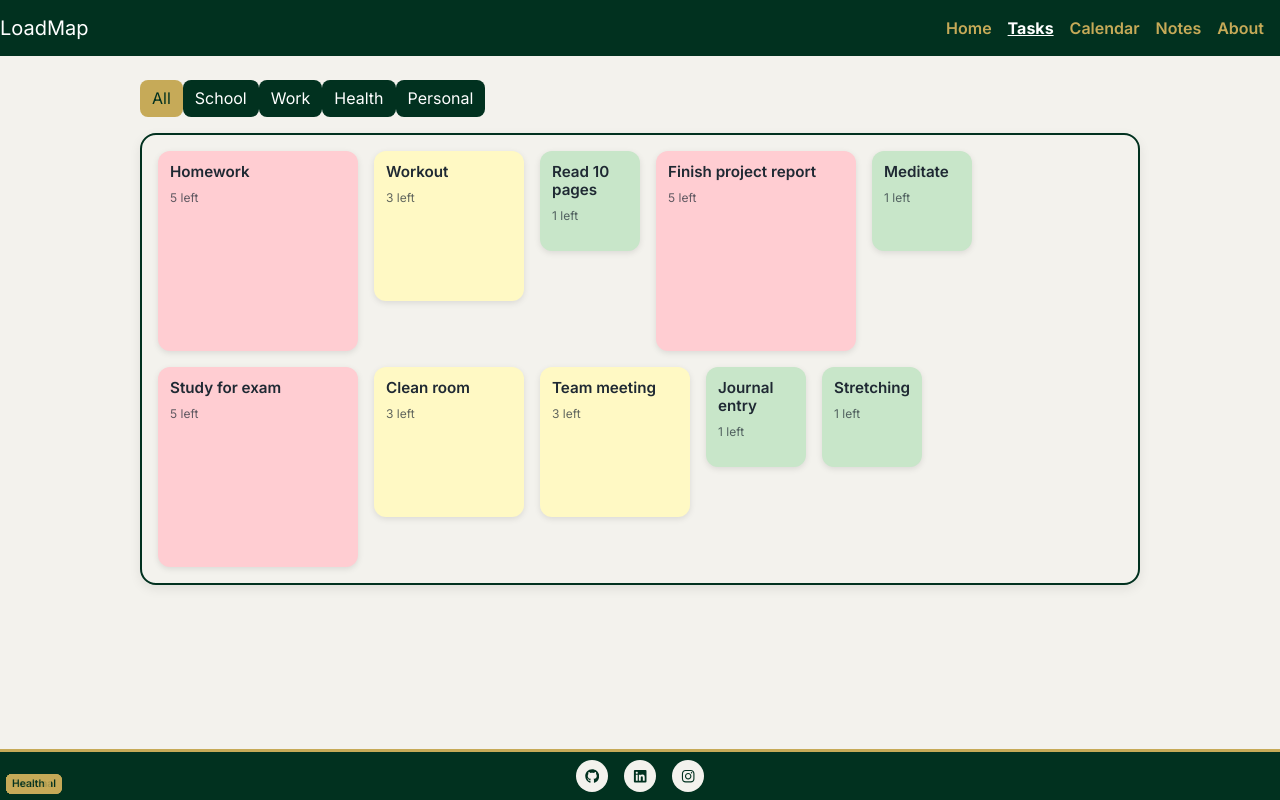
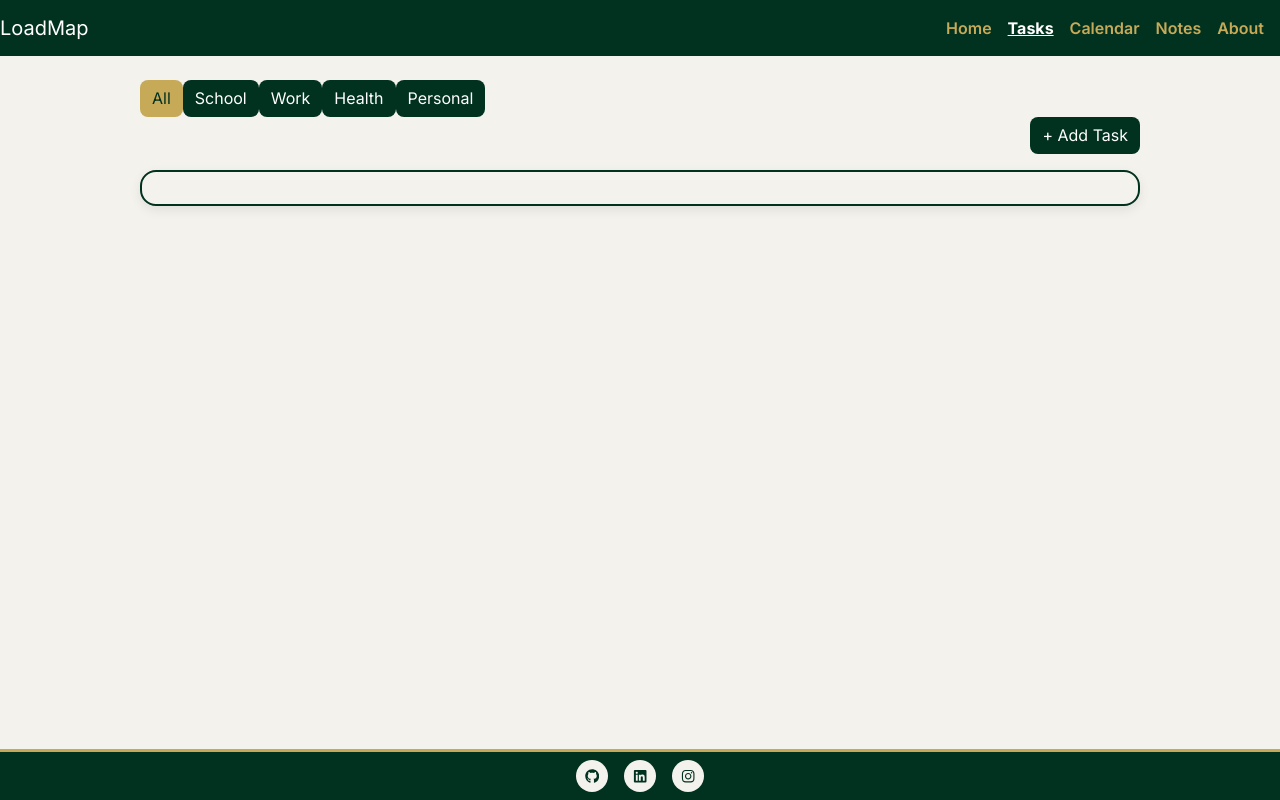
Before and after one commit to SethCSanti/startup, a React (Vite) app: page /tasks in a window 1280 px wide. Built offline with nearby package versions, Linux system fonts and the light colour scheme.

Commit message:
part 1 of integrating tasks into the calendar view

```diff
--- a/src/app.css
+++ b/src/app.css
@@ -157,6 +157,12 @@ button.logout {
 
 button.logout:hover {
   background-color: #b02a37;
+}
+
+.add-task-container {
+  display: flex;
+  justify-content: flex-end;
+  margin-bottom: 1rem; /* optional spacing */
 }
 
 .tasks {
--- a/src/tasks/tasks.jsx
+++ b/src/tasks/tasks.jsx
@@ -1,33 +1,33 @@
-import React, { useState } from "react";
+import React, { useState, useEffect } from "react";
 import "../app.css";
 
+const TASKS_KEY = "loadmap_tasks";
+
 export function Tasks() {
-  // CLICK LIMITS (original weight defines total effort)
+  // CLICK LIMITS (defines total effort)
   const limits = {
     light: 1,
     medium: 3,
     heavy: 5,
   };
 
-  // STATE
-  const [tasks, setTasks] = useState([
-    { id: 1, title: "Homework", category: "School", weight: "heavy", clicks: 0 },
-    { id: 2, title: "Workout", category: "Health", weight: "medium", clicks: 0 },
-    { id: 3, title: "Read 10 pages", category: "Personal", weight: "light", clicks: 0 },
-    { id: 4, title: "Finish project report", category: "Work", weight: "heavy", clicks: 0 },
-    { id: 5, title: "Meditate", category: "Health", weight: "light", clicks: 0 },
-    { id: 6, title: "Study for exam", category: "School", weight: "heavy", clicks: 0 },
-    { id: 7, title: "Clean room", category: "Personal", weight: "medium", clicks: 0 },
-    { id: 8, title: "Team meeting", category: "Work", weight: "medium", clicks: 0 },
-    { id: 9, title: "Journal entry", category: "Personal", weight: "light", clicks: 0 },
-    { id: 10, title: "Stretching", category: "Health", weight: "light", clicks: 0 },
-  ]);
+  // LOAD FROM LOCAL STORAGE
+  const [tasks, setTasks] = useState(() => {
+    const stored = localStorage.getItem(TASKS_KEY);
+    return stored ? JSON.parse(stored) : [];
+  });
 
   const [filter, setFilter] = useState("All");
   const [animatingId, setAnimatingId] = useState(null);
   const [removingIds, setRemovingIds] = useState([]);
+  const [showModal, setShowModal] = useState(false);
 
-  // HANDLE CLICK
+  // SAVE TO LOCAL STORAGE
+  useEffect(() => {
+    localStorage.setItem(TASKS_KEY, JSON.stringify(tasks));
+  }, [tasks]);
+
+  // DETERMINE CURRENT SIZE BASED ON CLICKS
   const getDynamicWeight = (task) => {
     const total = limits[task.weight];
     const remaining = total - task.clicks;
@@ -38,19 +38,20 @@ const [removingIds, setRemovingIds] = useState([]);
     return null;
   };
 
+  // HANDLE TASK CLICK
   const handleTaskClick = (clickedId) => {
     // click pop animation
     setAnimatingId(clickedId);
     setTimeout(() => setAnimatingId(null), 150);
 
-  setTasks((prevTasks) => {
-    return prevTasks.map((task) => {
+    setTasks((prevTasks) =>
+      prevTasks.map((task) => {
         if (task.id !== clickedId) return task;
 
         const newClicks = task.clicks + 1;
         const total = limits[task.weight];
 
-      // trigger fade-out before removal
+        // fade-out before removal
         if (newClicks >= total) {
           setRemovingIds((prev) => [...prev, task.id]);
 
@@ -67,11 +68,11 @@ const [removingIds, setRemovingIds] = useState([]);
         }
 
         return { ...task, clicks: newClicks };
-    });
-  });
+      })
+    );
   };
 
-  // FILTER
+  // FILTER LOGIC
   const filteredTasks =
     filter === "All"
       ? tasks
@@ -90,6 +91,16 @@ const [removingIds, setRemovingIds] = useState([]);
             {cat}
           </button>
         ))}
+      </div>
+
+      {/* ADD TASK BUTTON */}
+      <div className="add-task-container">
+        <button
+          className="button"
+          onClick={() => setShowModal(true)}
+        >
+          + Add Task
+        </button>
       </div>
 
       {/* TASK GRID */}
@@ -112,10 +123,15 @@ const [removingIds, setRemovingIds] = useState([]);
                 <div className="task-content">
                   <h3>{task.title}</h3>
 
-                  {/* Remaining clicks */}
                   <div style={{ fontSize: "0.75rem", opacity: 0.7 }}>
                     {remaining} left
                   </div>
+
+                  {task.dueDate && (
+                    <div style={{ fontSize: "0.7rem", opacity: 0.6 }}>
+                      Due: {task.dueDate}
+                    </div>
+                  )}
                 </div>
 
                 <div className="task-tag">{task.category}</div>
@@ -124,6 +140,72 @@ const [removingIds, setRemovingIds] = useState([]);
           })}
         </div>
       </div>
+
+      {/* ADD TASK MODAL */}
+      {showModal && (
+        <div
+          className="modal-overlay"
+          onClick={() => setShowModal(false)}
+        >
+          <div
+            className="modal-content"
+            onClick={(e) => e.stopPropagation()}
+          >
+            <h4>Add New Task</h4>
+
+            <form
+              onSubmit={(e) => {
+                e.preventDefault();
+
+                const formData = new FormData(e.target);
+
+                const newTask = {
+                  id: Date.now(),
+                  title: formData.get("title"),
+                  category: formData.get("category"),
+                  weight: formData.get("weight"),
+                  dueDate: formData.get("dueDate"),
+                  clicks: 0,
+                };
+
+                setTasks([...tasks, newTask]);
+                setShowModal(false);
+              }}
+            >
+              <input
+                name="title"
+                placeholder="Task name"
+                className="form-control mb-2"
+                required
+              />
+
+              <select name="category" className="form-control mb-2">
+                <option>School</option>
+                <option>Work</option>
+                <option>Health</option>
+                <option>Personal</option>
+              </select>
+
+              <select name="weight" className="form-control mb-2">
+                <option value="light">Light</option>
+                <option value="medium">Medium</option>
+                <option value="heavy">Heavy</option>
+              </select>
+
+              <input
+                type="date"
+                name="dueDate"
+                className="form-control mb-3"
+                required
+              />
+
+              <button className="btn btn-success w-100">
+                Save Task
+              </button>
+            </form>
+          </div>
+        </div>
+      )}
     </section>
   );
 }
```
Lines whose indentation alone changed are shown as unchanged.
